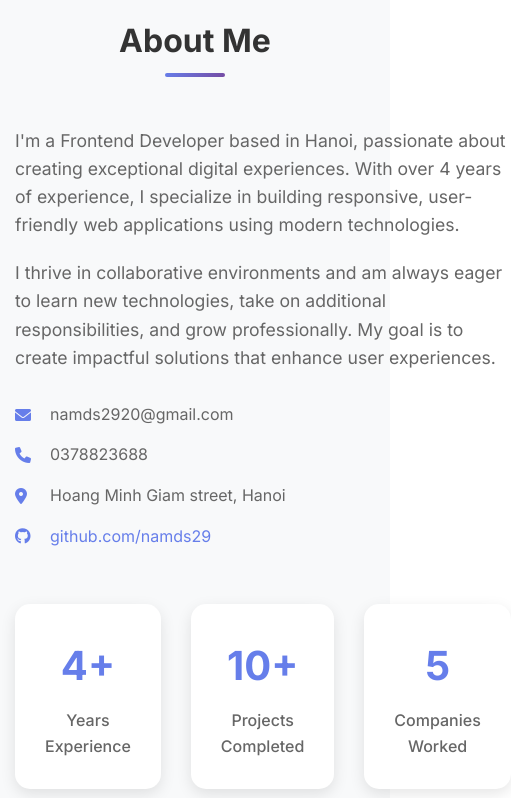
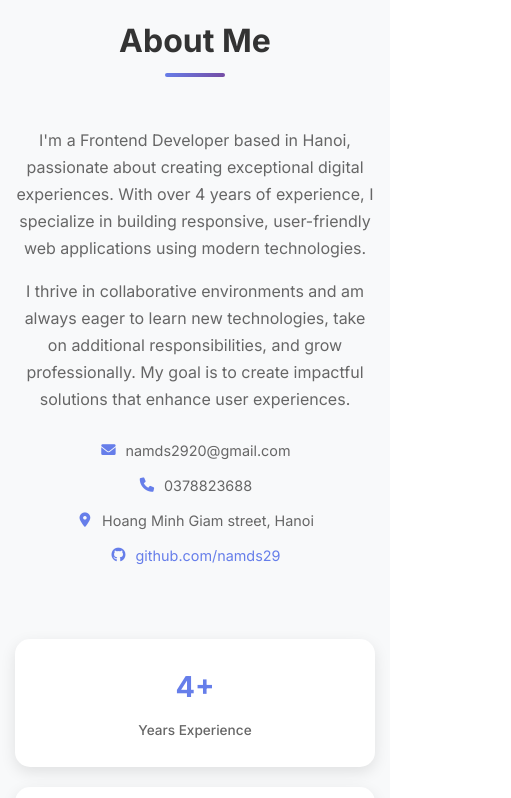
Before and after one commit to namds29/portfolio, a plain HTML site: page index.html in a window 390 px wide. Shown: the part 900-1698 px from the top of the page, 511 px wide, since content can reach past the window. Drawn offline with Linux system fonts and the light colour scheme.

Commit message:
update css

```diff
--- a/styles.css
+++ b/styles.css
@@ -357,6 +357,7 @@ section {
     font-size: 1.1rem;
     margin-bottom: 20px;
     color: #666;
+    line-height: 1.7;
 }
 
 .contact-info {
@@ -369,16 +370,19 @@ section {
     gap: 15px;
     margin-bottom: 15px;
     color: #666;
+    flex-wrap: wrap;
 }
 
 .contact-item i {
     width: 20px;
     color: #667eea;
+    flex-shrink: 0;
 }
 
 .contact-item a {
     color: #667eea;
     text-decoration: none;
+    word-break: break-all;
 }
 
 .about-stats {
@@ -389,7 +393,7 @@ section {
 
 .stat-item {
     text-align: center;
-    padding: 30px;
+    padding: 30px 20px;
     background: white;
     border-radius: 15px;
     box-shadow: 0 5px 15px rgba(0, 0, 0, 0.1);
@@ -410,6 +414,7 @@ section {
 .stat-label {
     color: #666;
     font-weight: 500;
+    font-size: 0.9rem;
 }
 
 /* Skills Section */
@@ -705,6 +710,28 @@ section {
 }
 
 /* Responsive Design */
+@media (max-width: 1024px) and (min-width: 769px) {
+    .about-content {
+        gap: 50px;
+    }
+
+    .about-text p {
+        font-size: 1.05rem;
+    }
+
+    .stat-item {
+        padding: 25px 20px;
+    }
+
+    .stat-number {
+        font-size: 2.2rem;
+    }
+
+    .contact-item {
+        gap: 12px;
+    }
+}
+
 @media (max-width: 768px) {
     .nav-menu {
         position: fixed;
@@ -749,11 +776,38 @@ section {
     .about-content {
         grid-template-columns: 1fr;
         gap: 40px;
+        text-align: center;
+    }
+
+    .about-text {
+        order: 1;
     }
 
     .about-stats {
+        order: 2;
         flex-direction: row;
         justify-content: space-around;
+        gap: 15px;
+    }
+
+    .stat-item {
+        padding: 20px 15px;
+        min-width: 0;
+        flex: 1;
+    }
+
+    .stat-number {
+        font-size: 2rem;
+    }
+
+    .contact-info {
+        margin-top: 40px;
+    }
+
+    .contact-item {
+        justify-content: center;
+        text-align: center;
+        gap: 10px;
     }
 
     .timeline::before {
@@ -828,4 +882,46 @@ section {
         height: 40px;
         font-size: 16px;
     }
+
+    .about-content {
+        gap: 30px;
+    }
+
+    .about-text p {
+        font-size: 1rem;
+        margin-bottom: 15px;
+    }
+
+    .about-stats {
+        flex-direction: column;
+        gap: 20px;
+        margin-top: 30px;
+    }
+
+    .stat-item {
+        padding: 25px 15px;
+    }
+
+    .stat-number {
+        font-size: 1.8rem;
+    }
+
+    .stat-label {
+        font-size: 0.85rem;
+    }
+
+    .contact-info {
+        margin-top: 25px;
+    }
+
+    .contact-item {
+        gap: 8px;
+        margin-bottom: 12px;
+        font-size: 0.9rem;
+    }
+
+    .contact-item i {
+        width: 18px;
+        font-size: 0.9rem;
+    }
 }
```
